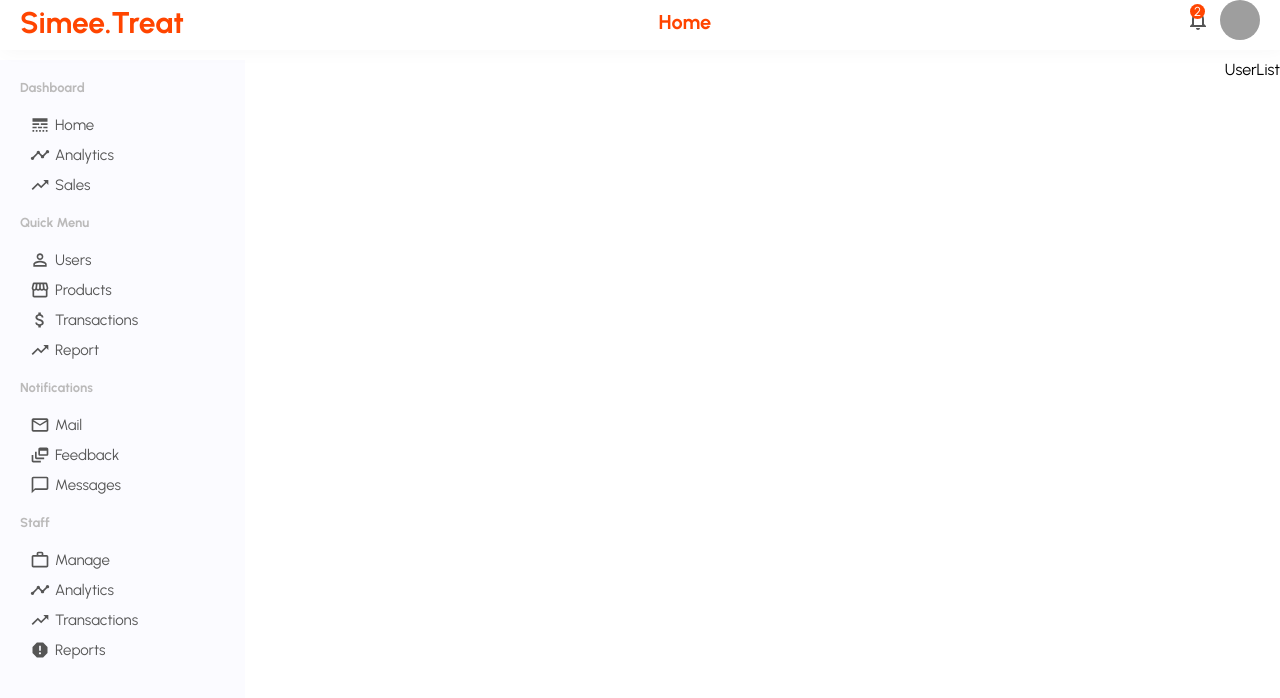
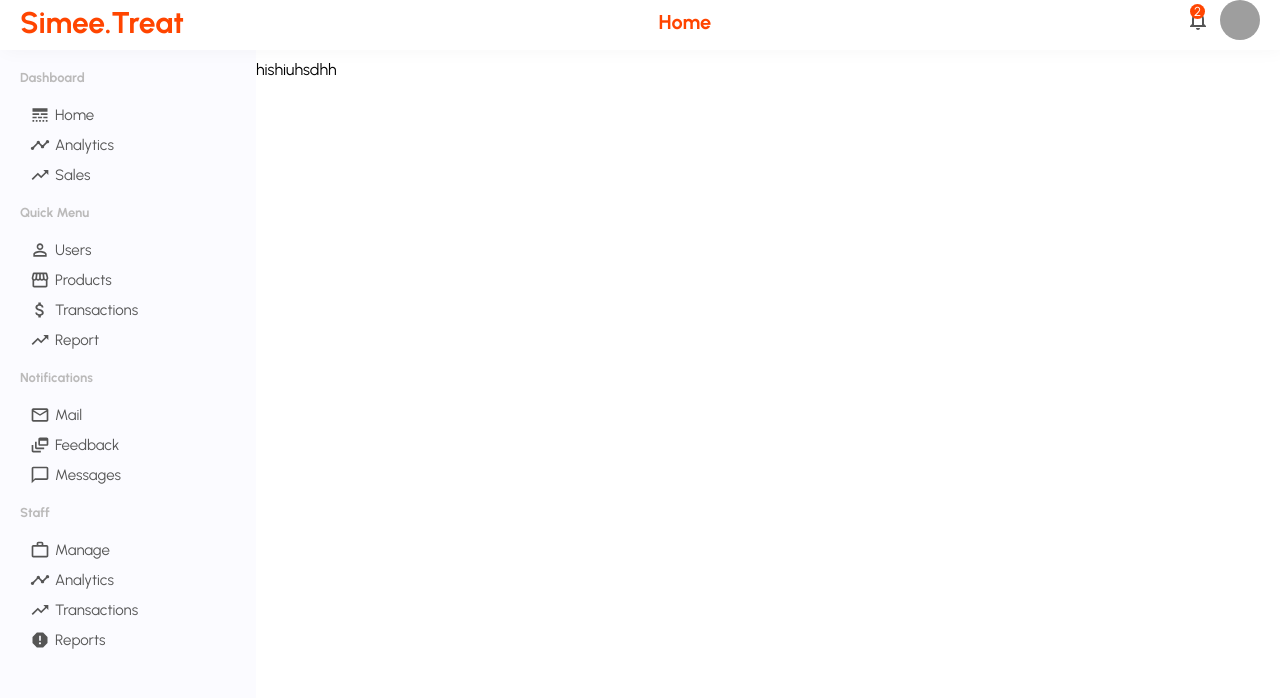
Before and after one commit to stivex001/Simee-treat-Admin, a React (Create React App) app: page / in a window 1280 px wide. Shown: the top 698 px of the page. Built offline with nearby package versions, Linux system fonts and the light colour scheme; grey boxes are pictures that could not be loaded.

Commit message:
feat: added routes to the pages

```diff
--- a/src/App.js
+++ b/src/App.js
@@ -1,9 +1,27 @@
+import { Route, Routes } from 'react-router-dom'
+import styled from 'styled-components';
+import Sidebar from './components/sidebar/Sidebar';
+import Topbar from './components/topbar/Topbar'
 import Home from './pages/home/Home'
+import UserList from './pages/userlist/UserList';
+
+const Container = styled.div`
+display: flex;
+`;
 
 const App = () => {
   return (
     <div>
-      <Home />
+      <Topbar />
+      <Container>
+      <Sidebar />
+        <Routes>
+        <Route path='/' element={<Home />} />
+        <Route path='/users' element={<UserList />} />
+      </Routes>
+      </Container>
+
+
     </div>
   )
 }
--- a/src/pages/home/Home.jsx
+++ b/src/pages/home/Home.jsx
@@ -1,23 +1,18 @@
 import styled from "styled-components";
-import Sidebar from "../../components/sidebar/Sidebar";
-import Topbar from "../../components/topbar/Topbar";
+// import Topbar from "../../components/topbar/Topbar";
 import Main from "../main/Main";
-import UserList from "../userlist/UserList";
 
 const Container = styled.div`
-display: flex;
+flex: 4;
 margin-top: 10px;
 `;
 
 const Home = () => {
   return (
     <>
-      <Topbar />
 
       <Container>
-        <Sidebar />
-        <Main />
-        <UserList />
+        hishiuhsdhh
       </Container>
     </>
   );
--- a/src/pages/userlist/UserList.jsx
+++ b/src/pages/userlist/UserList.jsx
@@ -1,6 +1,9 @@
 import styled from "styled-components";
 
-const Container = styled.div``;
+const Container = styled.div`
+flex: 4;
+margin-top: 10px;
+`;
 
 const UserList = () => {
   return (
```
